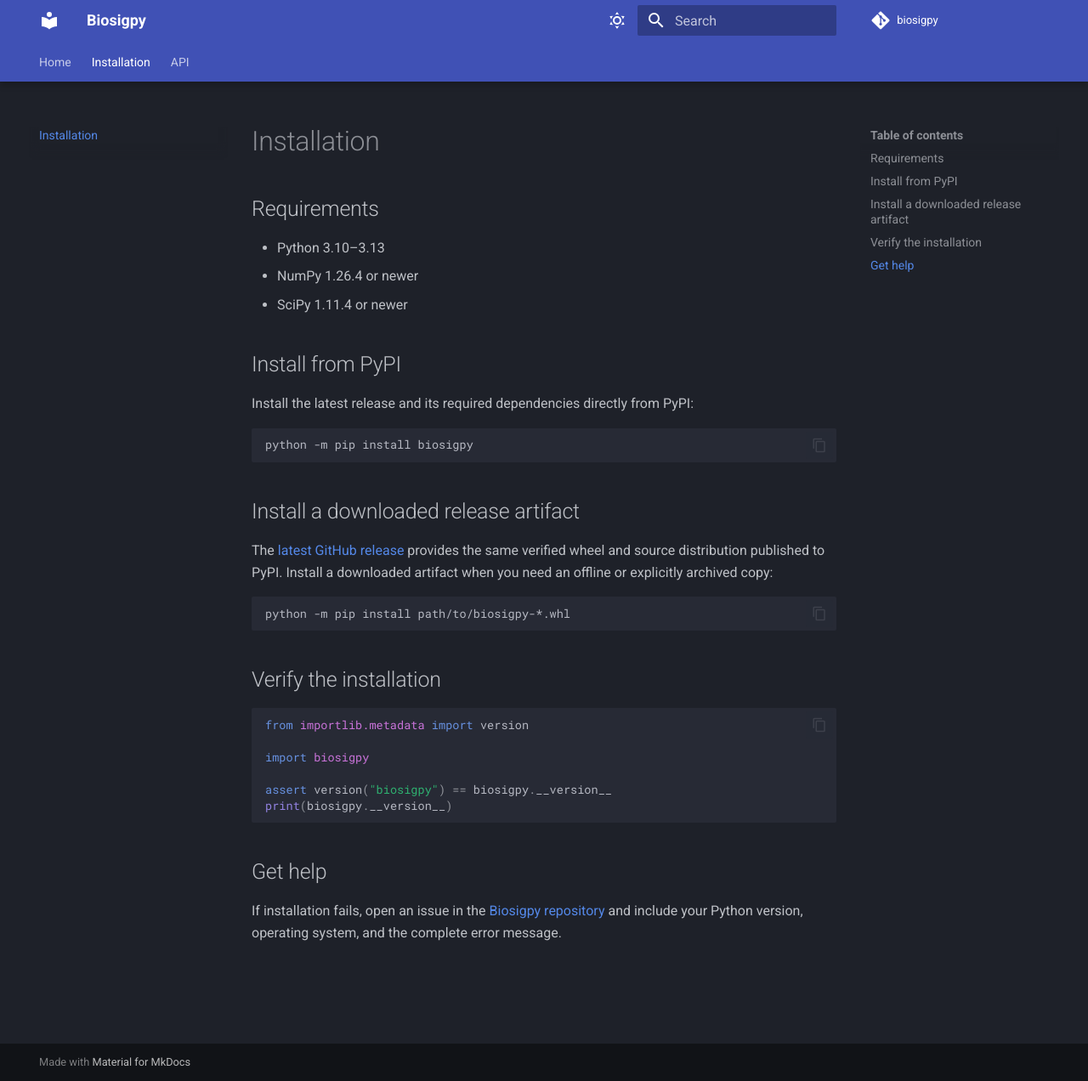
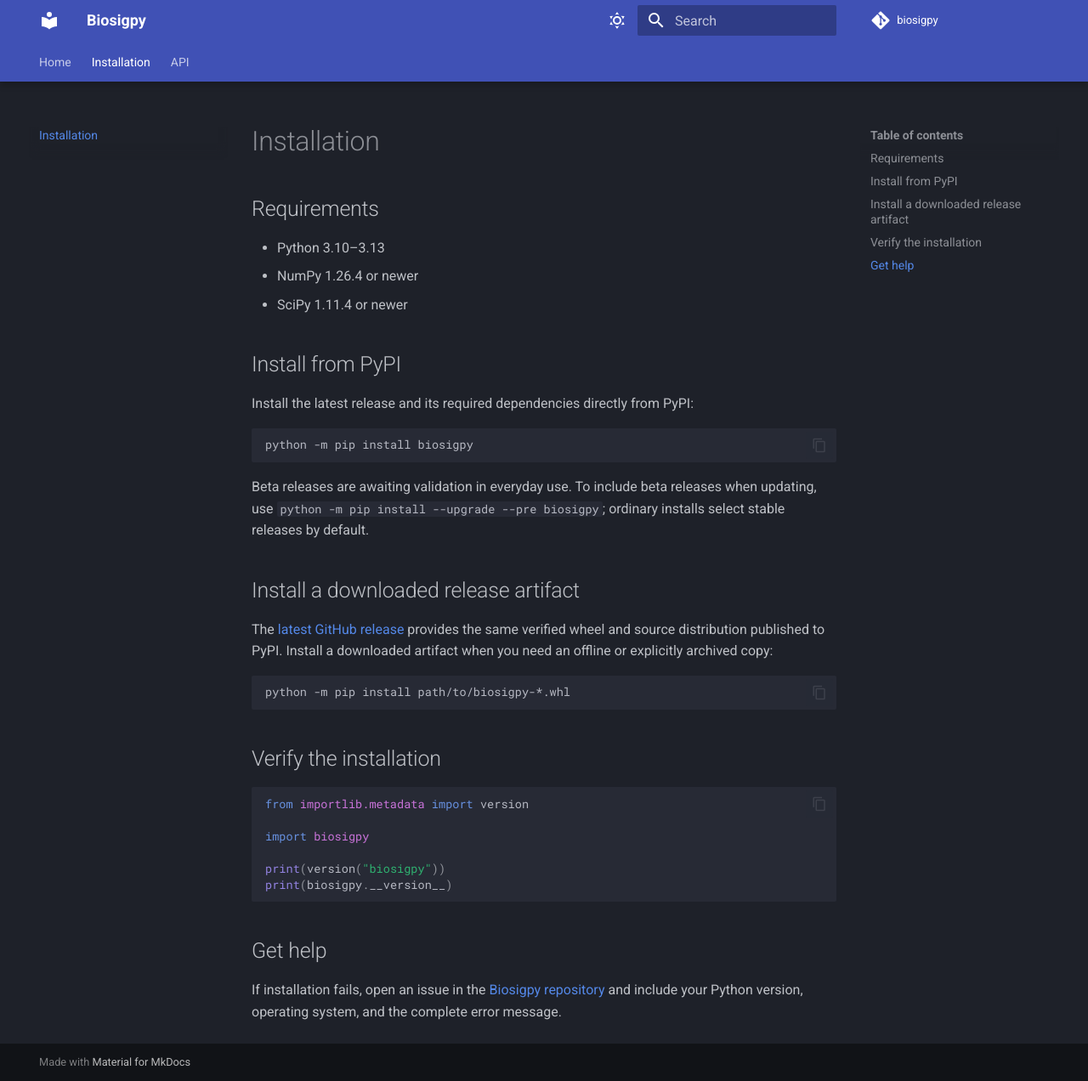
Before and after one commit to BSICoS/biosigpy, an MkDocs documentation site: the page built from docs/installation.md, in a window 1280 px wide and 1272 px high. Shown: the whole window at 85% size. Built offline with MkDocs 1.6.1 and Material for MkDocs 9.7.7, drawn with Linux system fonts in a browser that asks for light colours; comment, search, counter and statistics services are not loaded.

Commit message:
release: prepare Biosigpy 1.0.0-beta and pin shared contracts

````diff
--- a/docs/installation.md
+++ b/docs/installation.md
@@ -14,6 +14,8 @@
 python -m pip install biosigpy
 ```
 
+Beta releases are awaiting validation in everyday use. To include beta releases when updating, use `python -m pip install --upgrade --pre biosigpy`; ordinary installs select stable releases by default.
+
 ## Install a downloaded release artifact
 
 The [latest GitHub release](https://github.com/BSICoS/biosigpy/releases/latest) provides the same verified wheel and source distribution published to PyPI. Install a downloaded artifact when you need an offline or explicitly archived copy:
@@ -29,7 +31,7 @@
 
 import biosigpy
 
-assert version("biosigpy") == biosigpy.__version__
+print(version("biosigpy"))
 print(biosigpy.__version__)
 ```
 
--- a/pyproject.toml
+++ b/pyproject.toml
@@ -15,7 +15,7 @@
     "scipy>=1.11.4",
 ]
 classifiers = [
-    "Development Status :: 3 - Alpha",
+    "Development Status :: 4 - Beta",
     "Programming Language :: Python :: 3",
     "Programming Language :: Python :: 3.10",
     "Programming Language :: Python :: 3.11",
@@ -36,6 +36,7 @@
 dev = [
     "build>=1.2,<2",
     "jsonschema",
+    "packaging",
     "matplotlib",
     "pytest",
 ]
--- a/src/biosigpy/_version.py
+++ b/src/biosigpy/_version.py
@@ -1,3 +1,3 @@
 """Authoritative Biosigpy implementation version."""
 
-__version__ = "0.3.3"
+__version__ = "1.0.0-beta"
````
Also changed, not shown: CHANGELOG.md (+4 -0 lines), CONTRIBUTING.md (+0 -2 lines), 3 other files.
